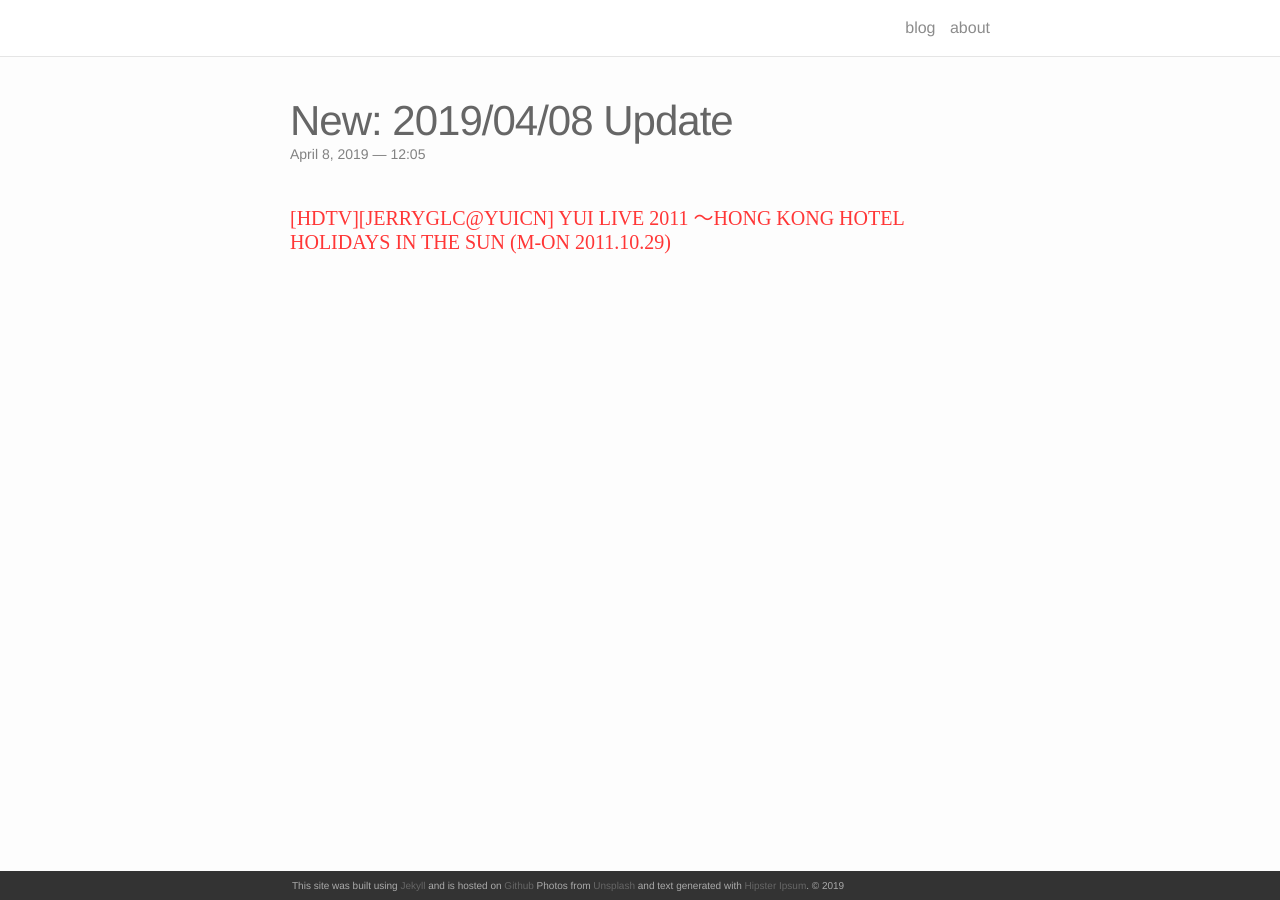
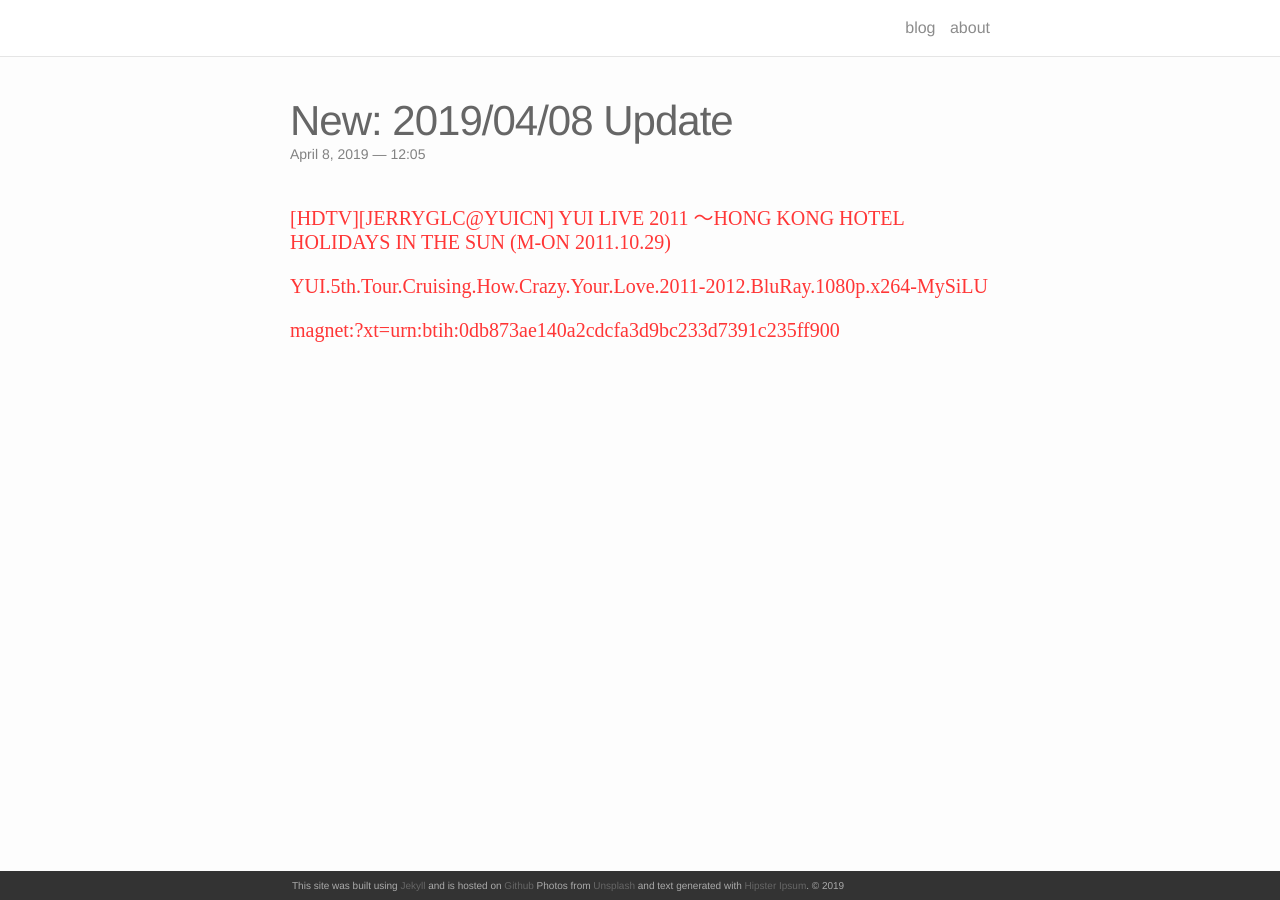
Before and after one commit to huidaoweilai2019/huidaoweilai2019.github.io, a Jekyll site: the page built from _posts/2019-04-08-update.markdown, in a window 1280 px wide. Built offline with Jekyll 4.4.1, drawn with Linux system fonts in a browser that asks for light colours; nearby versions of some CDN libraries.

Commit message:
Update 2019-04-08-update.markdown

```diff
--- a/_posts/2019-04-08-update.markdown
+++ b/_posts/2019-04-08-update.markdown
@@ -6,3 +6,11 @@ description:
 ---
 
 <h4 id="hdtvjerryglcyuicn-yui-live-2011-hong-kong-hotel-holidays-in-the-sun-m-on-20111029"><a href="https://mega.nz/#!okVSGQKR!Wx2IOzc2Czo5_lLVARdVml4w7abT95eT9CLmRNzhy-o"><font face="Segoe UI Symbol">[HDTV][JERRYGLC@YUICN] YUI LIVE 2011 ～HONG KONG HOTEL HOLIDAYS IN THE SUN (M-ON 2011.10.29)</font></a></h4>
+
+<ul></ul>
+
+#### <font face="Segoe UI Symbol" color="#FF3636">YUI.5th.Tour.Cruising.How.Crazy.Your.Love.2011-2012.BluRay.1080p.x264-MySiLU</font>
+
+<ul></ul>
+
+#### <font face="Segoe UI Symbol" color="#FF3636">magnet:?xt=urn:btih:0db873ae140a2cdcfa3d9bc233d7391c235ff900</font>
```
